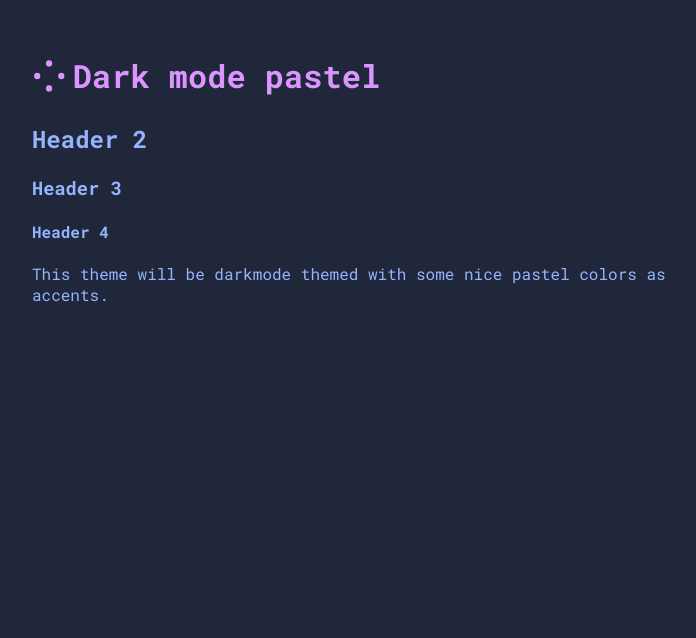
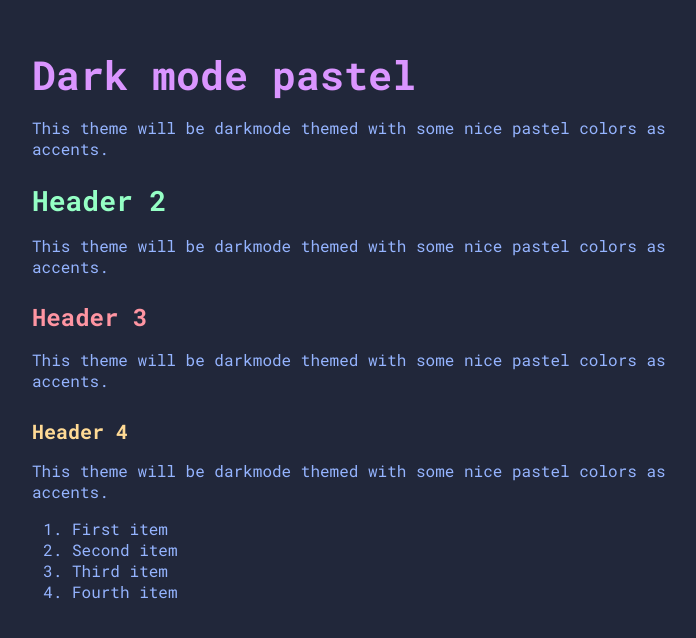
Before and after one commit to noibs/first-theme, a Jekyll site: the page built from index.md, in a window 1280 px wide. Shown: the top 638 px of the page, without its empty margins (272-968 px from the left). Built offline with Jekyll 4.4.1, drawn with Linux system fonts in a browser that asks for light colours.

Commit message:
more headers

```diff
--- a/_sass/text.scss
+++ b/_sass/text.scss
@@ -1,16 +1,31 @@
 h1 {
-  //font-size: 2.5rem;
+  font-size: 2.5rem;
   margin-bottom: 1rem;
   display: flex;
   align-items: center;
   color: #da95ff;
+}
 
+h2 {
+  font-size: 1.75rem;
+  margin-bottom: 0.75rem;
+  color: #95ffc5;
+}
 
-  &::before {
-    content: "⁘";
-    font-weight: bold;
-    font-size: 2.5rem;
-    margin-right: 0.5rem;
-    color: #da95ff;
-  }
+h3 {
+  font-size: 1.5rem;
+  margin-bottom: 0.5rem;
+  color: #ff95a2;
 }
+
+h4 {
+  font-size: 1.25rem;
+  margin-bottom: 0.25rem;
+  color: #ffda95;
+}
+
+h5 {
+  font-size: 1rem;
+  margin-bottom: 0.25rem;
+  color: #95c5ff;
+}
--- a/index.md
+++ b/index.md
@@ -4,7 +4,15 @@ layout: default
 ---
 
 # Dark mode pastel
+This theme will be darkmode themed with some nice pastel colors as accents.
 ## Header 2
+This theme will be darkmode themed with some nice pastel colors as accents.
 ### Header 3
+This theme will be darkmode themed with some nice pastel colors as accents.
 #### Header 4
 This theme will be darkmode themed with some nice pastel colors as accents.
+
+1. First item
+2. Second item
+3. Third item
+4. Fourth item
```
Also changed, not shown: _sass/list.scss (added).
